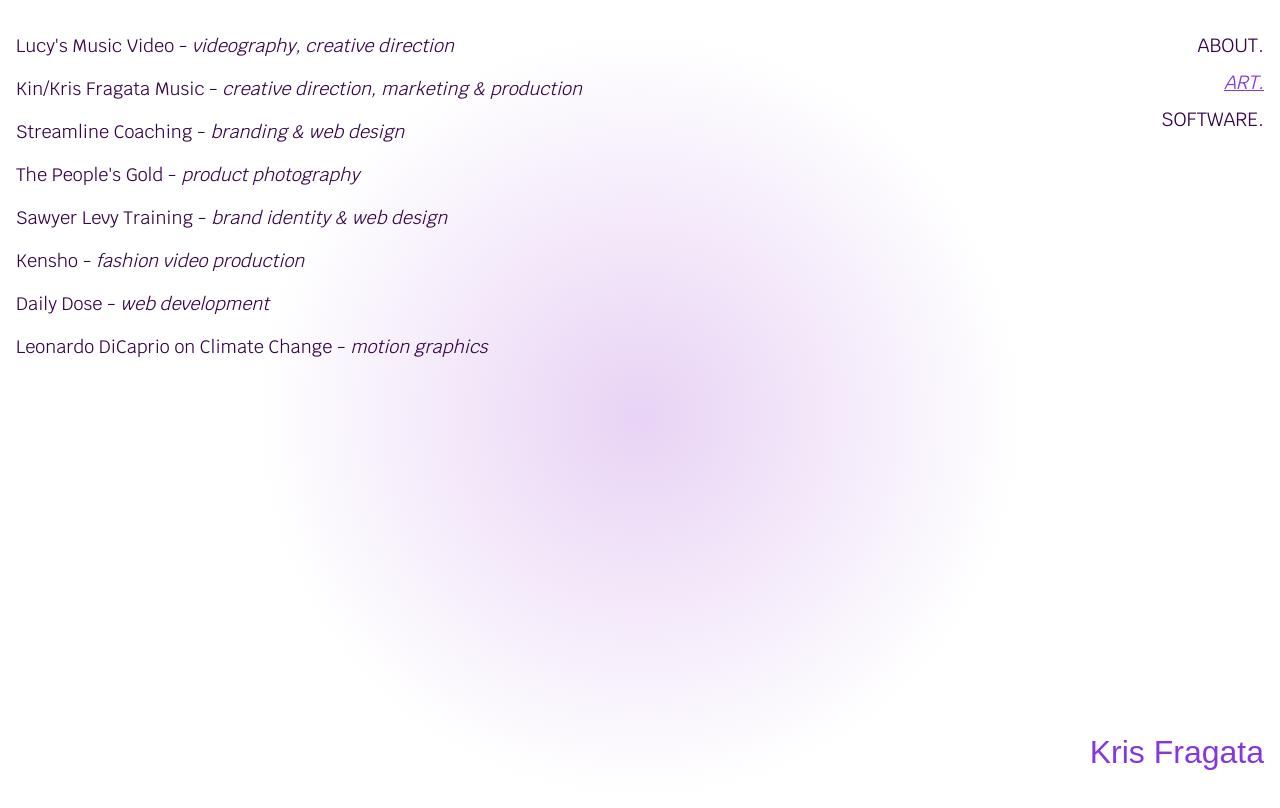
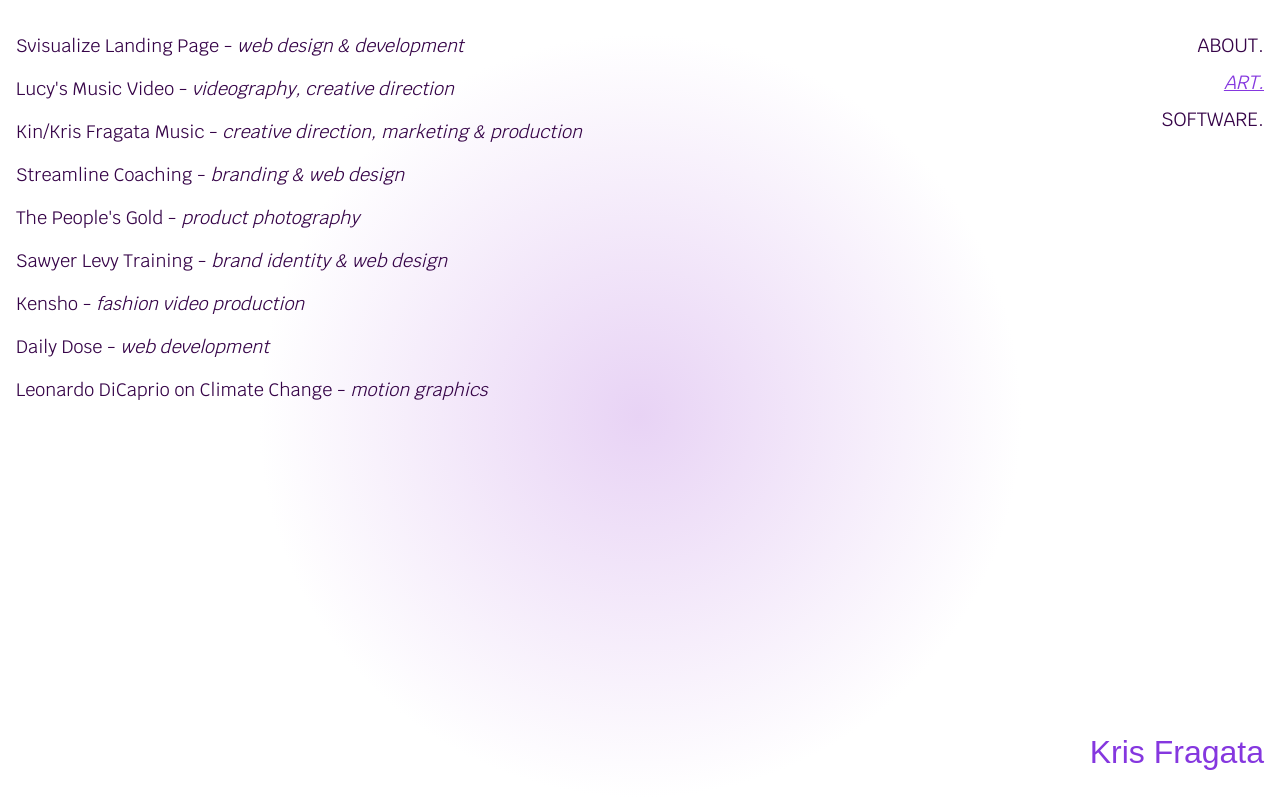
Before and after one commit to krisfragata/portfolio-2026-gd, a Next.js app: page /art in a window 1280 px wide. Shown: the top 808 px of the page. Built offline with nearby package versions, Linux system fonts and the light colour scheme; a web font is replaced by a local one.

Commit message:
re(art_list):add artwork to art lit this commimt adds svisualize landing page to art list

```diff
--- a/src/app/art/art_list.ts
+++ b/src/app/art/art_list.ts
@@ -5,6 +5,11 @@
 }
 
 export const artList:Art[] = [
+    {
+        artwork: 'Svisualize Landing Page',
+        details: 'web design & development',
+        id: 'svisualize'
+    },
     {
         artwork: "Lucy's Music Video",
         details: 'videography, creative direction',
```
